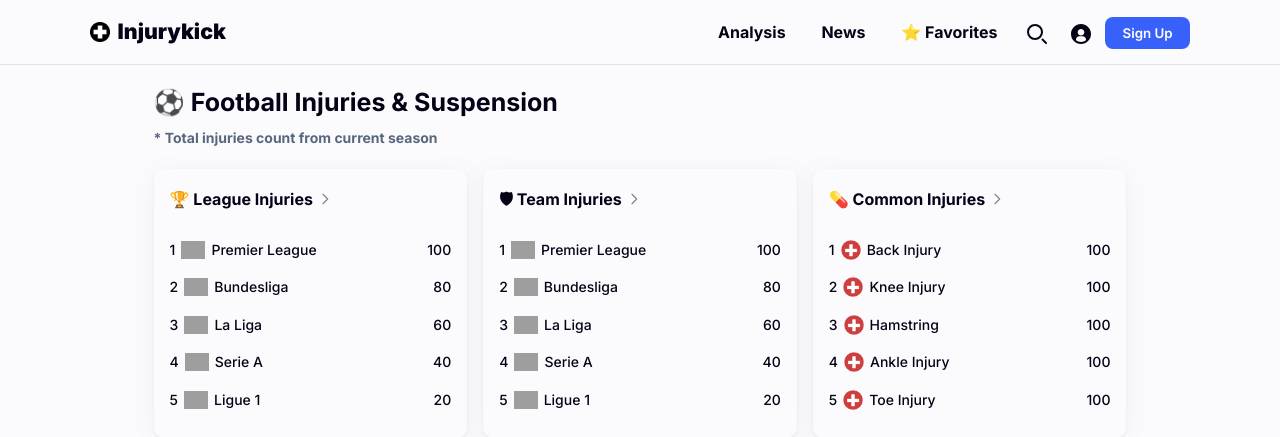
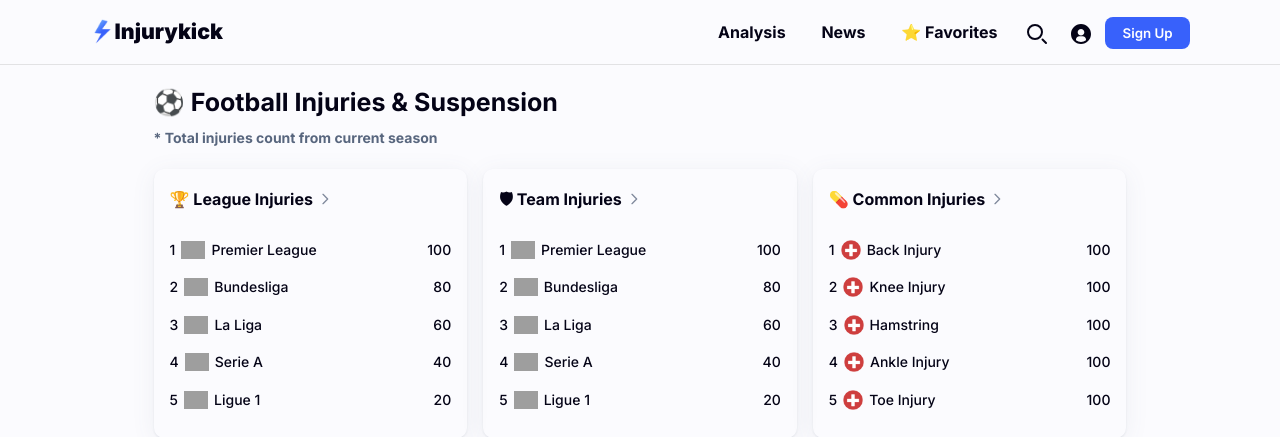
Before and after one commit to mr3www/ik8540513197652356, a Django app: page / in a window 1280 px wide. Shown: the top 437 px of the page. Run offline with Django 4.2, Linux system fonts and the light colour scheme; grey boxes are pictures that could not be loaded.

Commit message:
6-nov-24

```diff
--- a/app_injurykick/templates/index.html
+++ b/app_injurykick/templates/index.html
@@ -18,7 +18,7 @@
         <div class="logo">
             <a href="">
                 <p class="sitename d-flex align-center">
-                    <img src="{% static 'image/favicon-black.png' %}" width="20" height="20" style="margin-right: 8px;">
+                    <img src="{% static 'image/favicon-blue.png' %}" width="25" height="25">
                     Injurykick
                 </p>
             </a>
--- a/app_injurykick/urls.py
+++ b/app_injurykick/urls.py
@@ -7,6 +7,8 @@ urlpatterns = [
     path('admin88888888/fetch-data/', lambda request: render(request, 'fetch_data.html'), name='fetch_data'),
     path('', views.index, name='index'),
     path('admin-test/', views.admin_view, name='admin_view'),
+    path('admin88888888/', lambda request: render(request, 'admin.html'), name='admin'),
+
 
     # FETCHING API
     path('fetch-leagues/', views.fetch_and_save_leagues, name='fetch_and_save_leagues'),
```
Also changed, not shown: app_injurykick/static/image/favicon-black-backup.png (added), app_injurykick/static/image/favicon-black.png, app_injurykick/static/image/favicon-blue-backup.png (added), app_injurykick/static/image/favicon-blue.png, app_injurykick/static/image/favicon-white.png (added).
